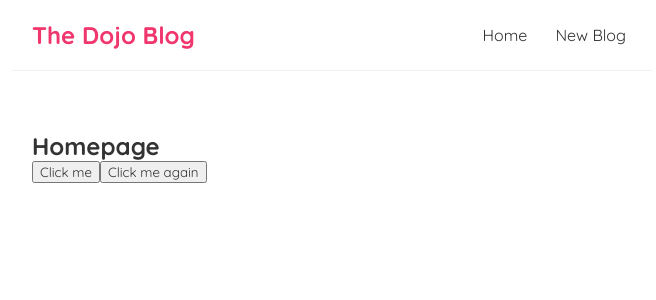
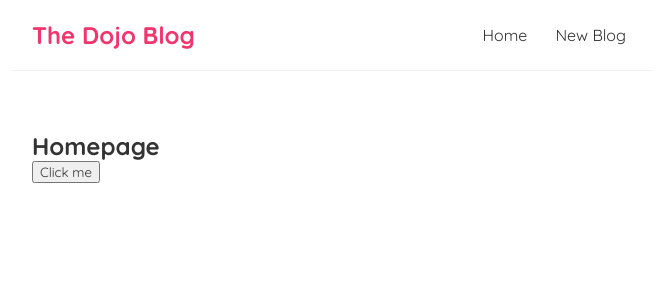
Before and after one commit to Jaslen1/App_Dev_Lessons, a React (Create React App) app in the folder dojo-blog/: page / in a window 1280 px wide. Shown: the top 300 px of the page, without its empty margins (308-964 px from the left). Built offline with nearby package versions, Linux system fonts and the light colour scheme.

Commit message:
lesson 3

```diff
--- a/dojo-blog/src/Home.js
+++ b/dojo-blog/src/Home.js
@@ -4,15 +4,10 @@
     console.log('hello,ninjas')
   }
 
-  const handleClickAgain = (name) => {
-    console.log('hello' + name);
-  }
-
     return (
       <div className="home">
         <h2>Homepage</h2>
         <button onClick= {handleClick}>Click me</button>
-        <button onClick={()=>handleClickAgain('mario')}>Click me again</button>
       </div>
     );
 }
```
